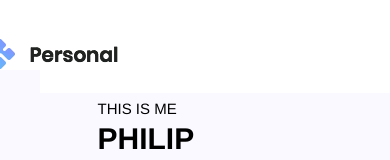
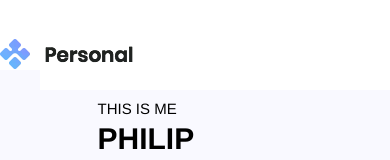
Before and after one commit to md-sakib11/project-2, a plain HTML site: page index.html in a window 390 px wide. Shown: the top 160 px of the page. Drawn offline with Linux system fonts and the light colour scheme.

Commit message:
Update new.css

```diff
--- a/new.css
+++ b/new.css
@@ -547,6 +547,10 @@ footer .f1 .f2 i:hover{
         font-size: 20px;
         text-align: center;
     }
+    .logo img {
+        margin-left: 15px;
+        display: block;
+    }
 
 }
 @media (max-width:768px){
```
